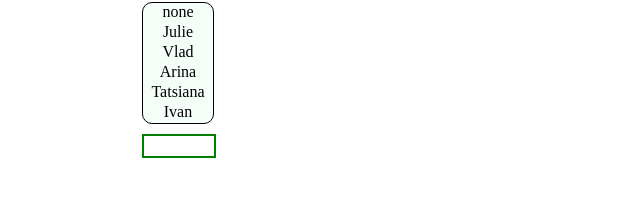
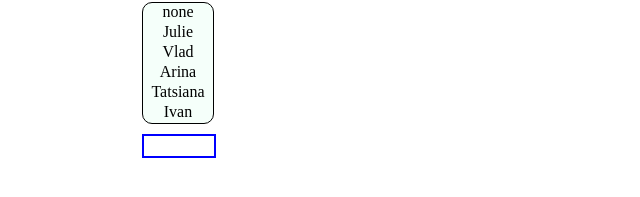
Before and after one commit to JulieBenchuk/react-kabzda-TS, a React (Create React App) app: page / in a window 1280 px wide. Shown: the part 267-464 px from the top of the page, without its empty margins (203-843 px from the left). Built offline with nearby package versions, Linux system fonts and the light colour scheme.

Commit message:
add hovered effect to selected user

```diff
--- a/src/App.tsx
+++ b/src/App.tsx
@@ -33,6 +33,7 @@ const App = () => {
     const [list, setList] = useState<usersPropsType>(users1)
     const [active, setActive] = useState<boolean>(false) //start status for busy select
     const [ID, setID] = useState<undefined|number>(undefined)
+    const [hoveredUser, setHoveredUser] = useState<undefined|number>(undefined)
     const onChangeSelect = (e: ChangeEvent<HTMLSelectElement>) => {
         setSelectValue(e.currentTarget.value)
     }
@@ -47,10 +48,15 @@ const App = () => {
     const onChangeBusySelect = (e: MouseEvent<HTMLDivElement>) => {
         console.log(`${e.currentTarget.innerHTML} was clicked`)
         setActive(!active)
+        setHoveredUser(ID)
     }
     const onUserClick = (ID: number) => {
+        setHoveredUser(ID)
         setID(ID)
         setActive(false)
+    }
+    const onMouseEnter = (ID: number) => {
+        setHoveredUser(ID)
     }
 
 
@@ -64,7 +70,7 @@ const App = () => {
             <OnOff onChange = {()=> {setSwitchedOn(!switchedOn)}} switchedOn={switchedOn}/>
             <Select onChange={onChangeSelect} value={selectValue}/>
             <UniqueSelect users={list} onChange={onChangeUniqueSelect}/>
-            <BusySelect users={users2} onChange={onChangeBusySelect} ID={ID} active={active} onUserClick={onUserClick}/>
+            <BusySelect users={users2} onChange={onChangeBusySelect} ID={ID} hoveredUser={hoveredUser} active={active} onMouseEnter={onMouseEnter} onUserClick={onUserClick}/>
         </div>
     );
 }
--- a/src/components/BusySelect/BusySelect.module.css
+++ b/src/components/BusySelect/BusySelect.module.css
@@ -1,5 +1,5 @@
 span.main {
-    border: 2px solid green;
+    border: 2px solid blue;
     display: inline-block;
     min-height: 20px;
     min-width: 70px;
@@ -10,6 +10,12 @@ span.main {
 .items {
     position: absolute;
     display: block;
-
+}
+.item {
 
 }
+.itemSelected {
+    background-color: cornflowerblue;
+    color: honeydew;
+
+}
--- a/src/components/BusySelect/BusySelect.tsx
+++ b/src/components/BusySelect/BusySelect.tsx
@@ -6,19 +6,22 @@ import s from "./BusySelect.module.css"
 export type BusySelectPropsType = {
     users: usersPropsType
     onChange: (e: MouseEvent<HTMLDivElement>) => void
-    ID?: number | undefined
+    ID: number | undefined
+    hoveredUser: number | undefined
     active: boolean
     onUserClick: (ID: number) => void
+    onMouseEnter: (ID: number) => void
 }
 export const BusySelect = (props: BusySelectPropsType) => {
     const selectedUser = props.users.find(u => u.id === props.ID)
+    const hoveredUser = props.users.find(u=>u.id===props.hoveredUser)
 
     return <div className={s.select}>
         <span onClick={props.onChange} className={s.main}>{selectedUser && selectedUser.title}</span>
         {props.active &&      // if select expanded
             <div className={s.items}>
                 {props.users.map(u =>
-                    <div key={u.id} onClick={()=>{props.onUserClick(u.id)}}> {u.title} </div>)}
+                    <div key={u.id} className={s.item + " " +(hoveredUser && hoveredUser.id===u.id ? s.itemSelected : "")} onMouseEnter={()=>props.onMouseEnter(u.id)} onClick={()=>{props.onUserClick(u.id)}}> {u.title} </div>)}
             </div>}
     </div>
 }
```
